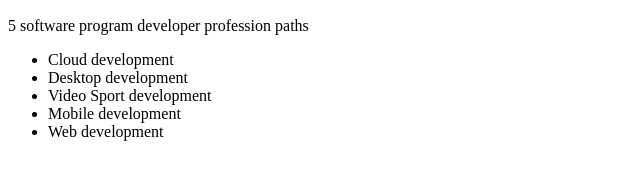
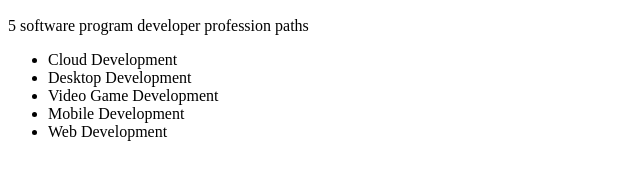
Before and after one commit to acciojob/development-paths-varungowdamj, a website: page main.html in a window 1280 px wide. Shown: the part 383-562 px from the top of the page, 0-640 px from the left. Drawn offline with Linux system fonts and the light colour scheme.

Commit message:
created a submission

```diff
--- a/main.html
+++ b/main.html
@@ -13,16 +13,16 @@
 <body>
   <h1>Welcome to Accio Jobs!</h1>
 
-    <img src="https://example.com/image.jpg" height="300px" alt="Accio Jobs Image">
+  <img src="https://images.unsplash.com/photo-1505028106030-e07ea1bd80c3?crop=entropy&cs=tinysrgb&fit=max&fm=jpg&ixid=MnwxMTc3M3wwfDF8c2VhcmNofDR8fHNvZnR3YXJlJTIwZGV2ZWxvcG1lbnQlMjBjYXJlZXIlMjBwYXRofGVufDB8fHx8MTY3MjMwNDEyNg&ixlib=rb-4.0.3&q=80&w=2000" alt="Accio Jobs Image">
 
   <p>5 software program developer profession paths</p>
 
   <ul>
-        <li>Cloud development</li>
-        <li>Desktop development</li>
-        <li>Video Sport development</li>
-        <li>Mobile development</li>
-        <li>Web development</li>
+    <li>Cloud Development</li>
+    <li>Desktop Development</li>
+    <li>Video Game Development</li>
+    <li>Mobile Development</li>
+    <li>Web Development</li>
   </ul>
 </body>
 </html>
```
Lines whose indentation alone changed are shown as unchanged.
